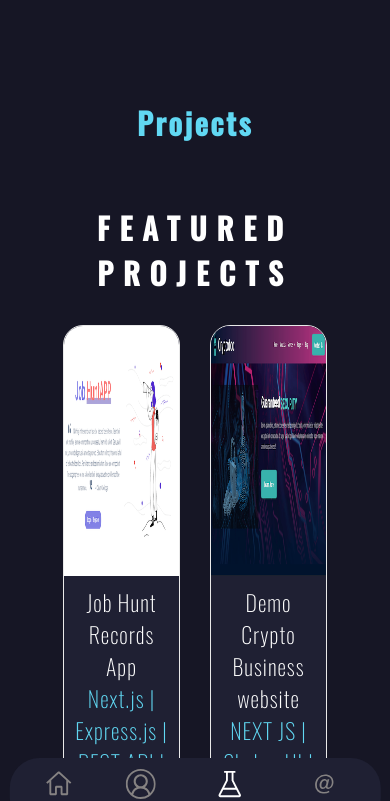
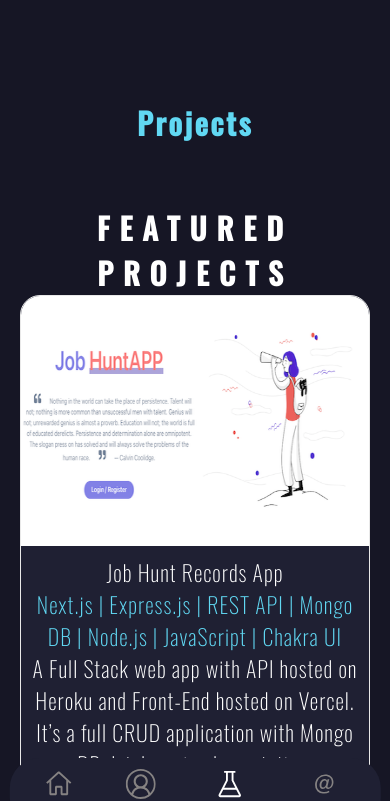
Before and after one commit to alexotoo/2020portfolio, a Next.js app: page /projects in a window 390 px wide. Shown: the top 801 px of the page. Built offline with nearby package versions, Linux system fonts and the light colour scheme.

Commit message:
m-responsive updated

```diff
--- a/pages/projects.js
+++ b/pages/projects.js
@@ -104,7 +104,7 @@ function projects() {
         <div className="project-showcase">
           {/* projects */}
           <div className="projects__skills mt ">
-            <div className="projects__projectwrapper">
+            <div className="projects__projectwrapper pmx">
               <article className="projects__project-card">
                 <img src="/images/project1.png" alt="" className="image" />
 
--- a/styles/global.scss
+++ b/styles/global.scss
@@ -499,6 +499,15 @@ main {
     }
   }
 }
+@media (max-width: 768px) {
+  .pmx {
+    margin: 0 2rem 0 2rem;
+  }
+  .featured {
+    flex-direction: column;
+    margin: 0 2rem 0 2rem;
+  }
+}
 
 //contact
 .contact {
```
